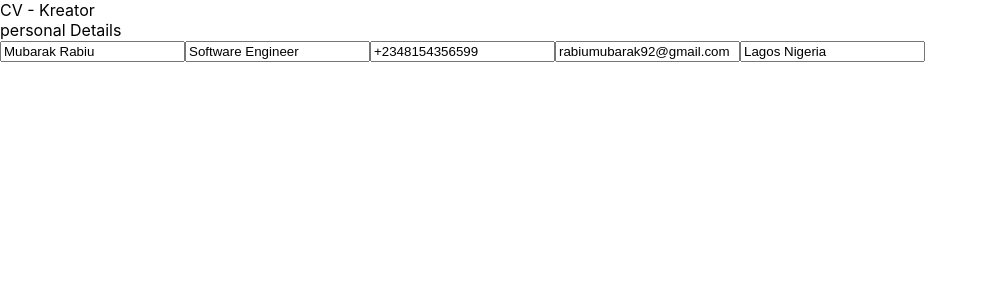
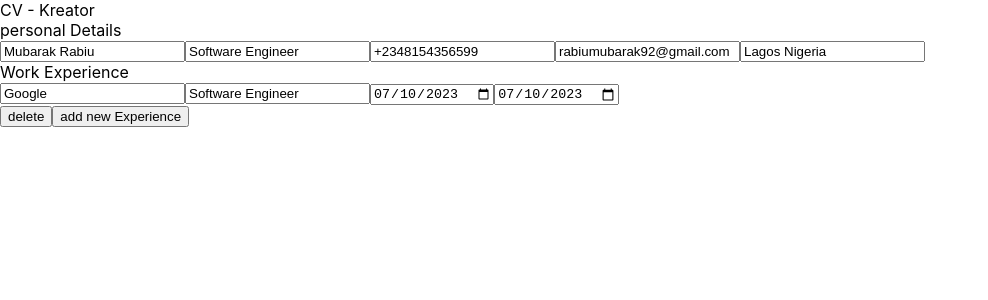
Before and after one commit to mubzie/cv-project, a React (Create React App) app: page / in a window 1280 px wide. Shown: the top 300 px of the page, without its empty margins (0-988 px from the left). Built offline with nearby package versions, Linux system fonts and the light colour scheme.

Commit message:
worked on work experience form components

```diff
--- a/src/App.js
+++ b/src/App.js
@@ -2,6 +2,7 @@
 import React, { Component } from "react";
 import Navbar from "./components/navbar";
 import PersonalDetails from "./components/formComponentPersonal";
+import WorkExperience from "./components/formComponentWorkExp";
 
 class App extends Component {
     constructor() {
@@ -16,6 +17,7 @@ class App extends Component {
             <div>
                 <Navbar title="CV - Kreator"/>
                 <PersonalDetails formTitle='personal Details' />
+                <WorkExperience formTitle='Work Experience' />
             </div>
         )
     }
--- a/src/components/formComponentWorkExp.js
+++ b/src/components/formComponentWorkExp.js
@@ -2,15 +2,68 @@
 import React, { Component } from "react";
 
 class WorkExperience extends Component {
-    constructor() {
-        super()
+    constructor(props) {
+        super(props)
+
+        this.state  = {
+            company: 'Google',
+            role: 'Software Engineer',
+            startDate: "2023-07-10",
+            endDate: "2023-07-10",
+        }
+
+        this.handleCompany = this.handleCompany.bind(this)
+        this.handleRole = this.handleRole.bind(this)
+        this.handleStartDate = this.handleStartDate.bind(this)
+        this.handleEndDate = this.handleEndDate.bind(this)
+
+    }
+
+    handleCompany(e) {
+        this.setState({
+            company: e.target.value
+        })
+    }
+
+    handleRole(e) {
+        this.setState({
+            role: e.target.value
+        })
+    }
+
+    handleStartDate(e) {
+        this.setState({
+            startDate: e.target.value
+        })
+    }
+
+    handleEndDate(e) {
+        this.setState({
+            endDate: e.target.value
+        })
     }
 
     render() {
+        const { formTitle } = this.props
         return(
-            <div>
+            <div className="form-container">
+                <div className="form-title">{ formTitle }</div>
+
+                <form>
+                    <input type="text" placeholder="Company" id="nameInput" onChange={this.handleCompany} value={this.state.company}></input>
+                    <input type="text" placeholder="Role" id="occupationInput" onChange={this.handleRole} value={this.state.role}></input>
+                    <input type="date" placeholder="Start Date" id="phoneInput" onChange={this.handleStartDate} value={this.state.startDate}></input>
+                    <input type="date" placeholder="End Date" id="emailInput" onChange={this.handleEndDate} value={this.state.endDate}></input>
+                </form>
+
+                <div className="form-btns">
+                    <button className="delete-btn">delete</button>
+                    <button className="add-new-btn">add new Experience</button>
+                </div>
 
             </div>
         )
     }
 }
+
+export default WorkExperience;
```
